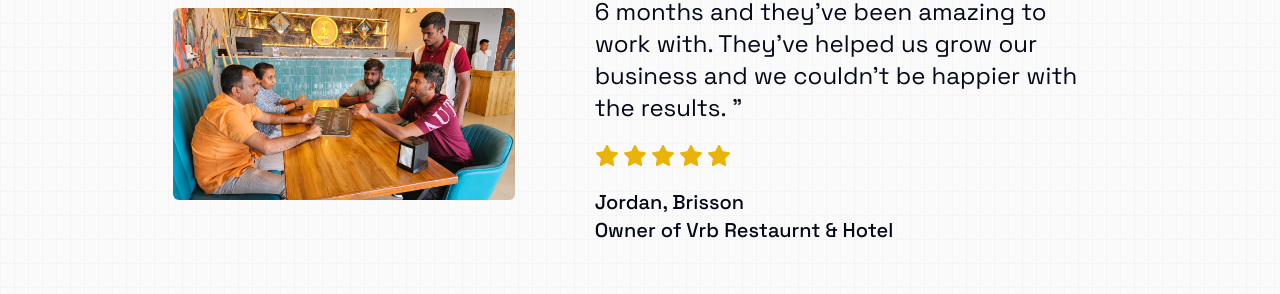
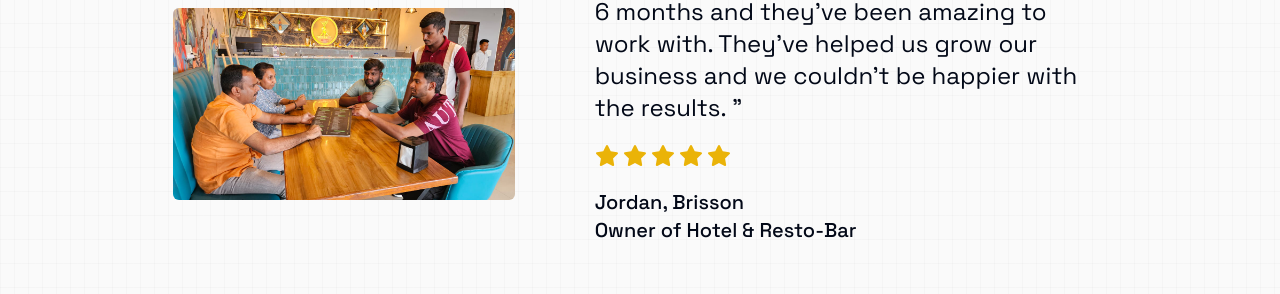
Before and after one commit to Margroms/portfolio, a Next.js app: page / in a window 1280 px wide. Shown: the part 2953-3247 px from the top of the page. Built offline with nearby package versions, Linux system fonts and the light colour scheme.

Commit message:
update 0.7

```diff
--- a/app/page.tsx
+++ b/app/page.tsx
@@ -376,7 +376,7 @@ export default function Home() {
 
             <span className="text-xl font-medium">
               Jordan, Brisson <br />
-              Owner of Vrb Restaurnt & Hotel
+              Owner of Hotel & Resto-Bar
             </span>
           </div>
         </main>
```
